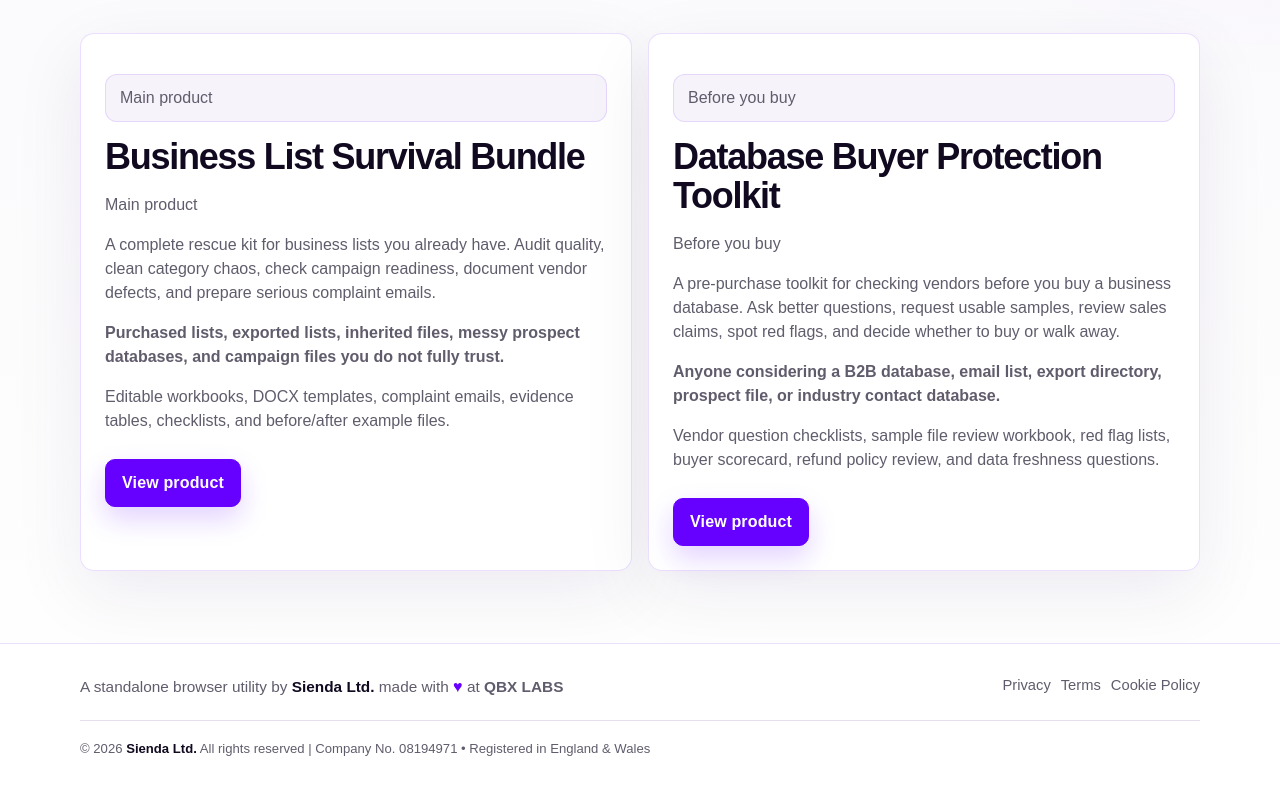
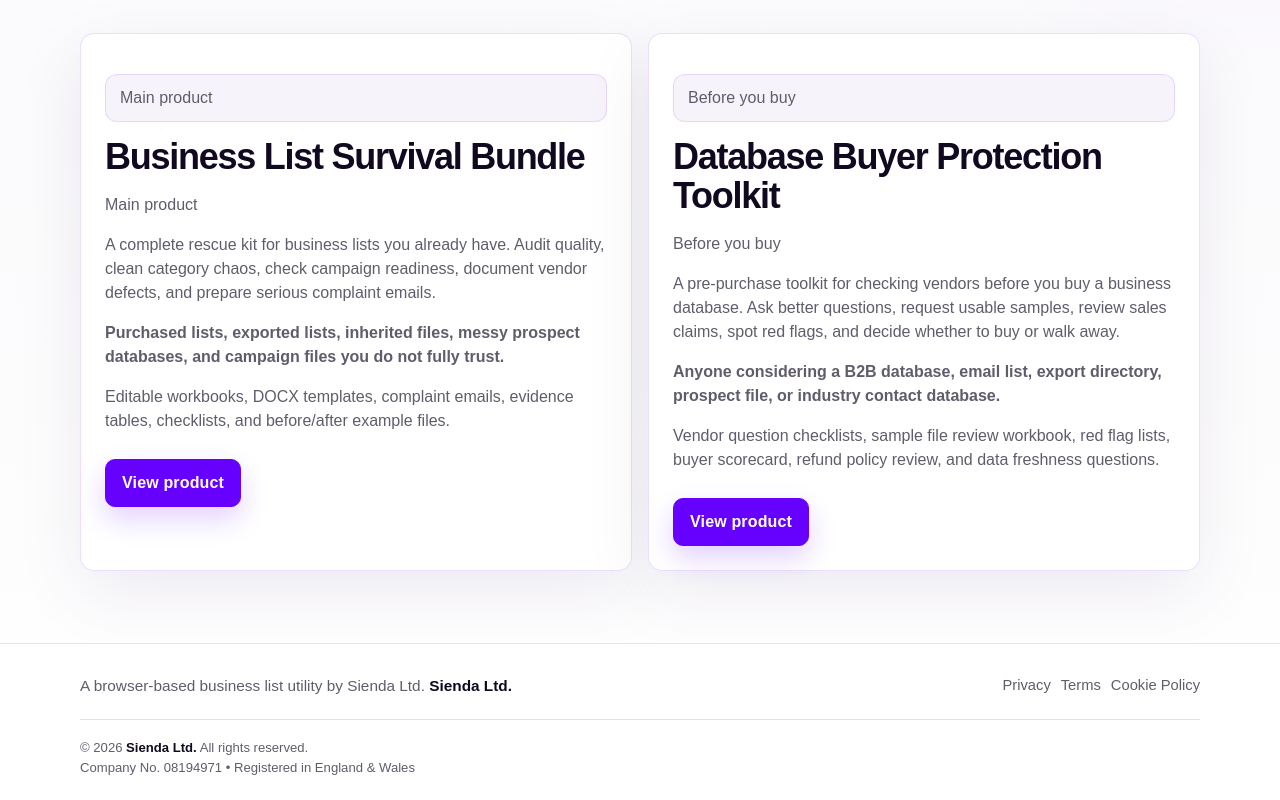
Before and after one commit to hubsienda/xapp, a Next.js app: page /en/toolkits in a window 1280 px wide. Shown: the part 456-1256 px from the top of the page. Built offline with nearby package versions, Linux system fonts and the light colour scheme.

Commit message:
Make footer professional

```diff
--- a/src/components/Footer.tsx
+++ b/src/components/Footer.tsx
@@ -1,17 +1,15 @@
 import Link from "next/link";
+import { siteConfig } from "@/config/site";
 import type { Dictionary } from "@/i18n/dictionaries";
 import type { Locale } from "@/i18n/locales";
 
 export function Footer({ locale, dictionary }: { locale: Locale; dictionary: Dictionary }) {
-  const year = new Date().getFullYear();
-
   return (
     <footer className="footer">
       <div className="footer-inner">
         <div className="footer-brandline">
-          A standalone browser utility by{" "}
-          <a href="https://sienda.co.uk" target="_blank" rel="noreferrer">Sienda Ltd.</a>{" "}
-          made with <span className="heart" aria-label="love">♥</span> at <strong>QBX LABS</strong>
+          {siteConfig.footerOwnership[locale]}{" "}
+          <a href="https://sienda.co.uk" target="_blank" rel="noreferrer">Sienda Ltd.</a>
         </div>
         <nav className="footer-links" aria-label="Footer navigation">
           <Link href={`/${locale}/privacy`}>{dictionary.nav.privacy}</Link>
@@ -20,9 +18,8 @@ export function Footer({ locale, dictionary }: { locale: Locale; dictionary: Dic
         </nav>
       </div>
       <div className="footer-legal">
-        © {year}{" "}
-        <a href="https://sienda.co.uk" target="_blank" rel="noreferrer">Sienda Ltd.</a>{" "}
-        All rights reserved | Company No. 08194971 • Registered in England &amp; Wales
+        © 2026 <a href="https://sienda.co.uk" target="_blank" rel="noreferrer">Sienda Ltd.</a> All rights reserved.<br />
+        Company No. 08194971 • Registered in England &amp; Wales
       </div>
     </footer>
   );
```
